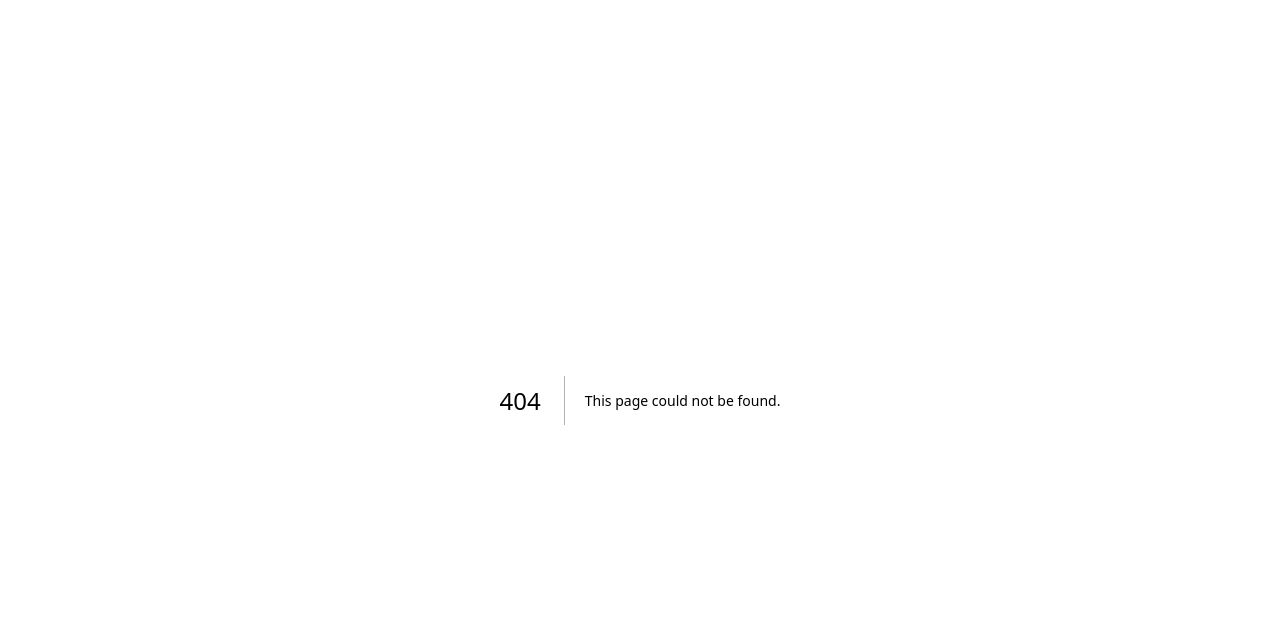
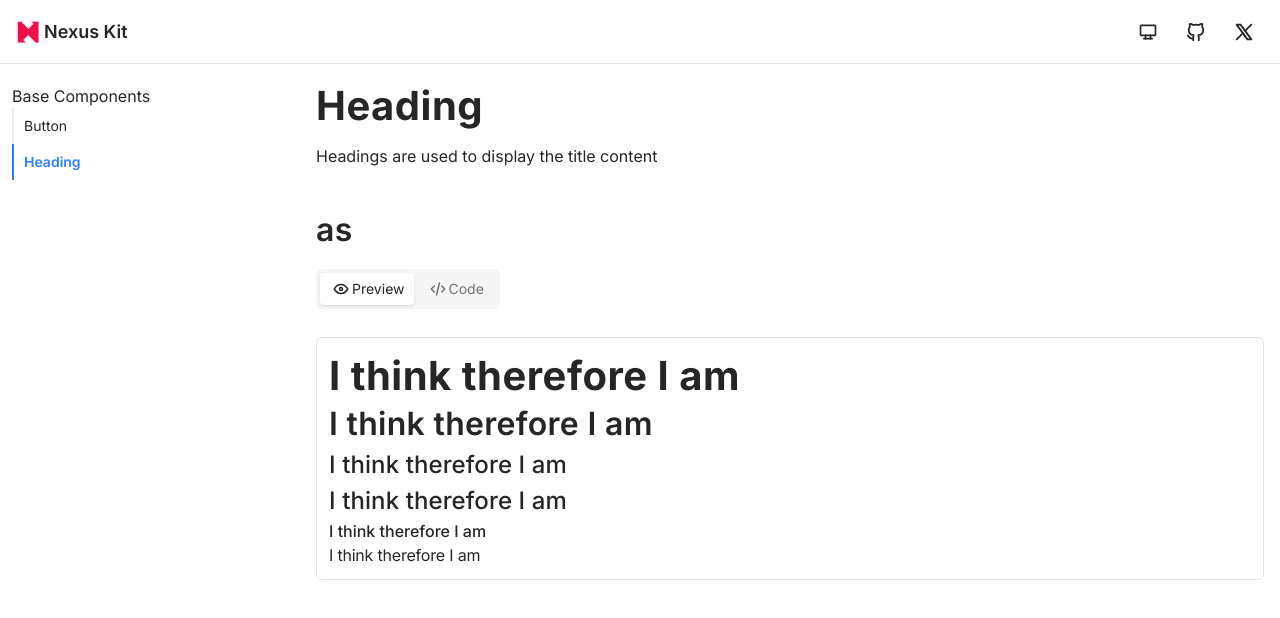
Before and after one commit to CiroLee/nexus-kit, a Next.js app: page /docs/heading in a window 1280 px wide. Before the commit this address had no page. Shown: the top 618 px of the page. Built offline with nearby package versions, Linux system fonts and the light colour scheme.

Commit message:
feat: add Heading component

```diff
--- a/src/app/docs/buttons/page.tsx
+++ b/src/app/docs/buttons/page.tsx
@@ -1,13 +1,13 @@
 import PreviewAndCode from '@/components/PreviewAndCode';
 import Button from '@/components/ui/Button';
 import Code from '@/components/Code';
-import { variantCode, sizeCode, iconCode, borderedCode, disabledCode, withIconCode, loadingCode } from '@/codes/code.buttons';
+import { variantCode, sizeCode, iconCode, borderedCode, disabledCode, withIconCode, loadingCode, roundedCode } from '@/codes/code.buttons';
 import SectionIntro from '../components/SectionIntro';
 import { IconUpload, IconShoppingCart, IconArrowRight, IconLoader } from '@tabler/icons-react';
 
 export default function ButtonsPage() {
   return (
-    <div>
+    <>
       <SectionIntro title="Button" description="Buttons are used to trigger actions" />
       <PreviewAndCode title="Variants" code={<Code code={variantCode} />}>
         <div className="flex gap-4">
@@ -69,6 +69,22 @@ export default function ButtonsPage() {
           </Button>
         </div>
       </PreviewAndCode>
+      <PreviewAndCode title="Rounded" code={<Code code={roundedCode} />}>
+        <div className="flex items-center gap-4">
+          <Button size="xs" rounded>
+            Rounded
+          </Button>
+          <Button size="sm" rounded>
+            Rounded
+          </Button>
+          <Button size="md" rounded>
+            Rounded
+          </Button>
+          <Button size="lg" rounded>
+            Rounded
+          </Button>
+        </div>
+      </PreviewAndCode>
       <PreviewAndCode title="With icon" code={<Code code={withIconCode} />}>
         <div className="flex gap-4">
           <Button className="gap-1">
@@ -89,6 +105,6 @@ export default function ButtonsPage() {
           </Button>
         </div>
       </PreviewAndCode>
-    </div>
+    </>
   );
 }
--- a/src/app/docs/components/DocHeader.tsx
+++ b/src/app/docs/components/DocHeader.tsx
@@ -1,5 +1,5 @@
 import Image from 'next/image';
-import { IconBrandGithub } from '@tabler/icons-react';
+import { IconBrandGithub, IconBrandX } from '@tabler/icons-react';
 import Button from '@/components/ui/Button';
 import ThemeSwitch from '@/components/ThemeSwitch';
 import Link from 'next/link';
@@ -17,6 +17,11 @@ export default function DocHeader() {
             <IconBrandGithub size={22} />
           </Link>
         </Button>
+        <Button asChild variant="ghost" icon>
+          <Link href="https://x.com/threeLoolipop" target="_blank">
+            <IconBrandX size={22} />
+          </Link>
+        </Button>
       </div>
     </header>
   );
--- a/src/app/docs/components/SideNavBar.tsx
+++ b/src/app/docs/components/SideNavBar.tsx
@@ -12,7 +12,9 @@ export default function SideNavBar() {
         <div key={nav.key}>
           <h4>{nav.title}</h4>
           <div>
-            {nav.children.map((item) => (
+            {nav.children
+              .sort((a, b) => a.name.localeCompare(b.name))
+              .map((item) => (
                 <Link
                   className={cn('before:bg-line/80 relative flex items-center py-2 pl-3 text-sm before:absolute before:left-0 before:h-full before:w-0.5', {
                     'before:bg-primary text-primary font-semibold': pathname === item.href,
--- a/src/app/docs/config.ts
+++ b/src/app/docs/config.ts
@@ -4,8 +4,8 @@ export const navConfig = [
     key: 'base',
     children: [
       {
-        name: 'Alert',
-        href: '/docs/alerts',
+        name: 'Heading',
+        href: '/docs/heading',
       },
       {
         name: 'Button',
--- /dev/null
+++ b/src/app/docs/heading/page.tsx
@@ -0,0 +1,21 @@
+import PreviewAndCode from '@/components/PreviewAndCode';
+import SectionIntro from '../components/SectionIntro';
+import Code from '@/components/Code';
+import Heading from '@/components/ui/Heading';
+import { asCode } from '@/codes/code.headings';
+
+export default function HeadingPage() {
+  return (
+    <>
+      <SectionIntro title="Heading" description="Headings are used to display the title content" />
+      <PreviewAndCode title="as" className="space-y-3" code={<Code code={asCode} />}>
+        <Heading as="h1">I think therefore I am</Heading>
+        <Heading as="h2">I think therefore I am</Heading>
+        <Heading as="h4">I think therefore I am</Heading>
+        <Heading as="h4">I think therefore I am</Heading>
+        <Heading as="h5">I think therefore I am</Heading>
+        <Heading as="h6">I think therefore I am</Heading>
+      </PreviewAndCode>
+    </>
+  );
+}
--- a/src/codes/code.buttons.ts
+++ b/src/codes/code.buttons.ts
@@ -79,6 +79,22 @@ export default function Demo() {
 }
 `;
 
+export const roundedCode = `'use client';
+
+import Button from '@/components/Button';
+
+export default function Demo() {
+  return (
+    <div className="flex items-center gap-4">
+      <Button size="xs" rounded>Rounded</Button>
+      <Button size="sm" rounded>Rounded</Button>
+      <Button size="md" rounded>Rounded</Button>
+      <Button size="lg" rounded>Rounded</Button>
+    </div>
+  )
+}
+`;
+
 export const withIconCode = `'use client';
 
 import { IconShoppingCart, IconArrowRight } from '@tabler/icons-react';
--- /dev/null
+++ b/src/codes/code.headings.ts
@@ -0,0 +1,15 @@
+export const asCode = `import Heading from "@/components/Heading";
+
+export default function Page() {
+  return (
+    <>
+      <Heading as="h1">I think therefore I am</Heading>
+      <Heading as="h2">I think therefore I am</Heading>
+      <Heading as="h4">I think therefore I am</Heading>
+      <Heading as="h4">I think therefore I am</Heading>
+      <Heading as="h5">I think therefore I am</Heading>
+      <Heading as="h6">I think therefore I am</Heading>
+    </>
+  )
+}
+`;
--- a/src/components/ui/Button.tsx
+++ b/src/components/ui/Button.tsx
@@ -10,9 +10,9 @@ const button = cva(
     variants: {
       size: {
         xs: 'px-2 rounded-sm h-6 text-xs',
-        sm: 'px-2 rounded h-8 text-sm',
+        sm: 'px-3 rounded h-8 text-sm',
         md: 'px-4 rounded-md h-10',
-        lg: 'px-4 rounded-lg h-11',
+        lg: 'px-5 rounded-lg h-12',
       },
       variant: {
         primary: 'bg-primary not-disabled:active:bg-primary-active focus-visible:ring-primary/50',
@@ -32,6 +32,9 @@ const button = cva(
       },
       loading: {
         true: 'cursor-not-default opacity-50',
+      },
+      rounded: {
+        true: 'rounded-full',
       },
     },
     compoundVariants: [
@@ -75,10 +78,10 @@ interface ButtonProps extends React.ButtonHTMLAttributes<HTMLButtonElement>, Omi
   asChild?: boolean;
 }
 export default function Button(props: ButtonProps, ref?: React.Ref<HTMLButtonElement>) {
-  const { variant, size, icon, bordered, disabled, loading, className, asChild, children, ...rest } = props;
+  const { variant, size, icon, bordered, disabled, loading, rounded, className, asChild, children, ...rest } = props;
   const Component = asChild ? Slot : 'button';
   return (
-    <Component ref={ref} disabled={disabled || !!loading} className={cn(button({ variant, size, icon, bordered, disabled, loading, className }))} {...rest}>
+    <Component ref={ref} disabled={disabled || !!loading} className={cn(button({ variant, size, icon, bordered, disabled, loading, rounded, className }))} {...rest}>
       {children}
     </Component>
   );
--- a/src/components/ui/Heading.tsx
+++ b/src/components/ui/Heading.tsx
@@ -23,7 +23,7 @@ interface HeadingProps {
 export default function Heading({ as: Tag, className, style, children }: HeadingProps) {
   const getLevel = () => {
     const match = Tag.match(/\d+/g);
-    return match ? Number(match[0]) : 6;
+    return match ? Number(match[0]) : 1;
   };
   return (
     <Tag className={cn(heading({ as: Tag, className }))} role="heading" aria-level={getLevel()} style={style}>
```
Lines whose indentation alone changed are shown as unchanged.
